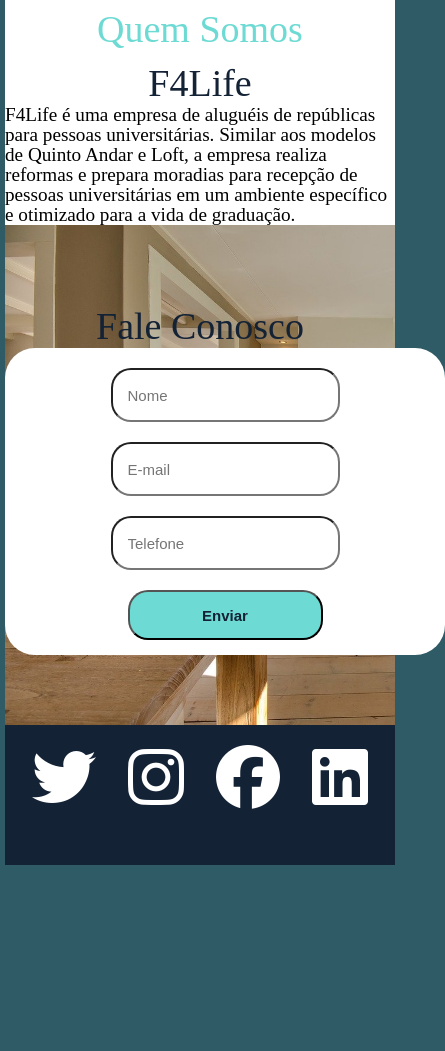
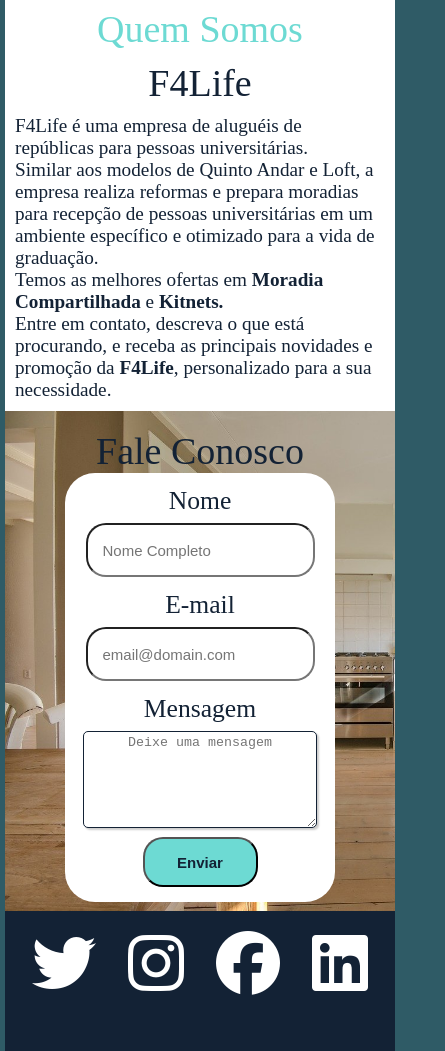
Before and after one commit to DenilsonNovais/Desafio_Labenu, a website: page index.html in a window 390 px wide. Shown: the part 53-1104 px from the top of the page, 445 px wide, since content can reach past the window. Before the commit the page ends 923 px from the top, so only its background shows below. Drawn offline with Linux system fonts and the light colour scheme; a web font is replaced by a local one.

Commit message:
Adicionando campo textarea

```diff
--- a/Estilo/media.css
+++ b/Estilo/media.css
@@ -16,10 +16,8 @@
     margin: 0 auto;
   }
 
-  section > p {
-    justify-content: center;
-    text-align: justify;
-    margin: 0px auto;
+  section p {
+    margin: 10px;
   }
 
   h1 {
@@ -34,9 +32,20 @@
     text-align: center;
   }
 
-  form {
+  .fale_conosco_form {
+    display: flex;
+    text-align: center;
+    align-items: center;
+    justify-content: center;
     margin: 0 auto;
-    width: 100%;
+    width: 230px;
+  }
+
+  textarea {
+    display: flex;
+    width: 17em;
+    text-align: center;
+    justify-content: center;
   }
 
   input {
--- a/Estilo/style.css
+++ b/Estilo/style.css
@@ -123,12 +123,32 @@ form [type="submit"]:hover {
 input {
   display: flex;
   max-width: 50vw;
-  margin-top: 20px;
   height: 20px;
   padding: 15px;
   border-radius: 20px;
+  font-size: 15px;
+  color: #132235;
+}
+
+textarea {
+  border-radius: 5px;
+  margin-bottom: 9px;
+  padding: 0.2em;
+  border: 1px solid #132235;
+  box-shadow: 2px 2px 2px rgba(0, 0, 0, 0.2);
+  display: block;
+  width: 29em;
+}
+
+label {
+  display: flex;
+  max-width: 50vw;
+  margin-top: 15px;
+  margin-bottom: 15px;
+  height: 20px;
+  border-radius: 3px;
   border: 1px 1px 1px rgba(0, 0, 0, 0.253);
-  font-size: 15px;
+  font-size: 1.6em;
   color: #132235;
 }
 
@@ -145,17 +165,6 @@ a {
 a:hover {
   color: #6ddad3;
   transition: 0.3s all;
-}
-
-#inscreva-se-btn {
-  border: 2px solid #6ddad3;
-  padding: 10px;
-  border-radius: 15px;
-}
-
-#inscreva-se-btn:hover {
-  background-color: #6ddad3;
-  color: #a3a9b0;
 }
 
 h1 {
@@ -182,7 +191,14 @@ span {
 }
 
 p {
-  line-height: 20px;
-  max-width: 500px;
-  font-family: poppinslight;
+  margin: auto;
+  max-width: 600px;
+  font-family: "poppinslight", sans-serif;
+  font-size: 2em;
+  line-height: normal;
+  color: #132235;
 }
+
+p strong {
+  font-weight: bolder;
+}
--- a/index.html
+++ b/index.html
@@ -21,24 +21,29 @@
       </div>
 
       <nav>
-        <a href="#"><li>Quem Somos</li></a>
-        <a href="#"><li>Fale conosco</li></a>
-        <!-- <a href="#"><li>Sobre</li></a> -->
+        <a href="#quemSomos"><li>Quem Somos</li></a>
+        <a href="#faleConosco"><li>Fale conosco</li></a>
       </nav>
     </header>
 
     <main>
-      <section class="quem_somos">
+      <section class="quem_somos" id="quemSomos">
         <div class="quem_somos_conteudo">
           <h1><span>Quem Somos</span></h1>
           <h2>F4Life</h2>
-
           <p>
             F4Life é uma empresa de aluguéis de repúblicas para pessoas
-            universitárias. Similar aos modelos de Quinto Andar e Loft, a
-            empresa realiza reformas e prepara moradias para recepção de pessoas
-            universitárias em um ambiente específico e otimizado para a vida de
-            graduação.
+            universitárias. <br />
+            Similar aos modelos de Quinto Andar e Loft, a empresa realiza
+            reformas e prepara moradias para recepção de pessoas universitárias
+            em um ambiente específico e otimizado para a vida de graduação.
+            <br />
+            Temos as melhores ofertas em
+            <strong>Moradia Compartilhada</strong> e <strong>Kitnets.</strong>
+            <br />
+            Entre em contato, descreva o que está procurando, e receba as
+            principais novidades e promoção da <strong>F4Life</strong>,
+            personalizado para a sua necessidade.
           </p>
         </div>
 
@@ -47,34 +52,47 @@
         </figure>
       </section>
 
-      <section class="fale_conosco">
+      <section class="fale_conosco" id="faleConosco">
         <div>
           <h2>Fale Conosco</h2>
         </div>
         <form class="fale_conosco_form">
-          <input type="text" placeholder="Nome" required />
-          <input type="email" placeholder="E-mail" required />
-          <input type="tel" placeholder="Telefone" required />
+          <label for="nome"><strong>Nome </strong></label>
+          <input type="text" placeholder="Nome Completo" required />
+
+          <label for="email"><strong>E-mail </strong></label>
+          <input
+            type="email"
+            placeholder="email@domain.com"
+            required
+            id="email"
+          />
+
+          <label for="mensagem"><strong>Mensagem </strong></label>
+          <textarea
+            rows="6"
+            id="mensagem"
+            name="mensagem"
+            required
+            placeholder="Deixe uma mensagem"
+          ></textarea>
+
           <input type="submit" value="Enviar" required />
         </form>
       </section>
     </main>
     <footer class="rodape">
       <div class="icon">
-        <a target="_blank" href="https://github.com/DenilsonNovais">
+        <a target="_blank" href="https://twitter.com/i/flow/login">
           <i class="fab fa-twitter"></i>
         </a>
-        <a target="_blank" href="https://discord.com/channels/@me">
+        <a target="_blank" href="https://www.instagram.com">
           <i class="fab fa-instagram"></i>
         </a>
-        <a
-          target="_blank"
-          href="https://www.linkedin.com/in/denilson-novais-dos-santos/"
-        >
+        <a target="_blank" href="https://www.facebook.com">
           <i class="fab fa-facebook"></i>
         </a>
-        <a target="_blank" href="https://www.facebook.com/denilson.novais.7/">
-          <!-- adiciona icone dentro da pagina -->
+        <a target="_blank" href="https://www.linkedin.com">
           <i class="fab fa-linkedin"></i>
         </a>
       </div>
```
